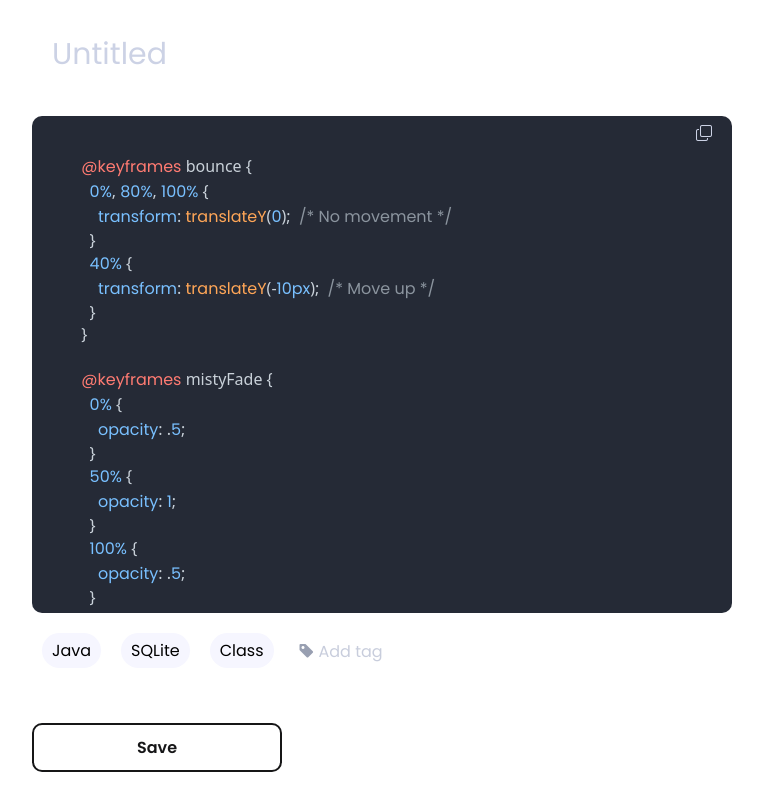
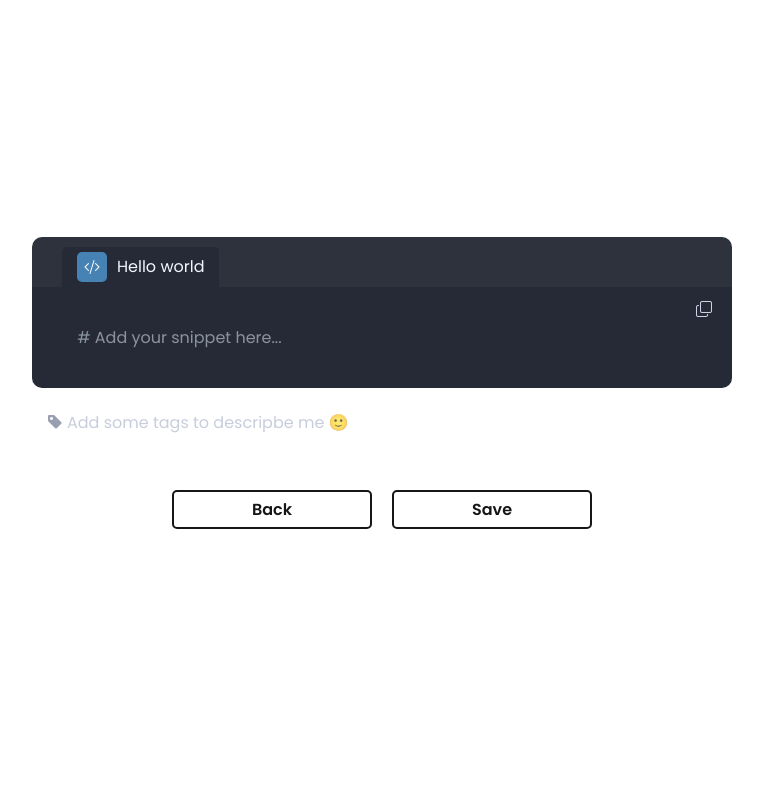
Before and after one commit to VeronGoggans/SnipVault, a website: page text.html in a window 1280 px wide. Shown: the whole page, without its empty margins (258-1021 px from the left). Drawn offline with nearby package versions, Linux system fonts and the light colour scheme.

Commit message:
Worked on the add/update snippet page design

```diff
--- /dev/null
+++ b/public/css/snippet.css
@@ -0,0 +1,213 @@
+.editor {
+  border-radius: 10px;
+}
+
+
+.snippet-name-bar {
+  background-color: #2e323c;
+  min-height: 50px;
+  border-radius: 10px 10px 0 0;
+  display: flex;
+  align-items: end;
+  column-gap: 10px  ;
+  padding-left: 30px;
+}
+
+.snippet-name-bar .snippet-name-box {
+  user-select: none;
+  padding: 0 15px;
+  height: 40px;
+  border-radius: 5px 5px 0 0;
+  background-color: #252a36;
+  color: aliceblue;
+  display: flex;
+  align-items: center;
+}
+
+.snippet-name-bar .add-new-snippet-tab {
+  user-select: none;
+  height: 30px;
+  width: 30px;
+  background-color: #252a36;
+  border-radius: 5px;
+  margin-bottom: 5px;
+  color: aliceblue;
+  display: flex;
+  justify-content: center;
+  align-items: center;
+  cursor: pointer;
+}
+
+.snippet-name-box span {
+  outline: none;
+}
+
+.snippet-name-box i {
+  width: 30px;
+  height: 30px;
+  border-radius: 5px;
+  background-color: steelblue;
+  color: #fff;
+  display: flex;
+  justify-content: center;
+  align-items: center;
+  margin-right: 10px;
+}
+.snippet-tags-input {
+  background-color: #e7edff;
+  outline: none;
+  border: none;
+  height: 50px;
+  border-radius: 40px;
+  width: 300px;
+
+}
+
+.snippet-page {
+  position: absolute;
+  top: 0;
+  opacity: 0;
+  scale: 0;
+  transform: translateY(30%);
+  width: 100%;
+  height: 100dvh;
+  display: flex;
+  background-color: #fff;
+  transition: .2s;
+}
+
+.center {
+  padding: 40px 0;
+  width: 700px;
+  margin: 0 auto;
+  min-height: calc(100dvh - 80px);
+  display: flex;
+  background-color: #fff;
+  flex-direction: column;
+  justify-content: center;
+}
+
+.create-snippet-btn,
+.back-btn {
+  position: absolute;
+  top: 20px;
+  cursor: pointer;
+  border: none;
+  padding: 5px 0;
+  background-color: transparent;
+  border-radius: 5px;
+  color: #2f3773;
+  font-weight: 600;
+  transition: 200ms;
+}
+
+.create-snippet-btn {
+  right: 20px;
+  width: 150px;
+  font-size: 16px;
+}
+
+.back-btn {
+  width: 40px;
+  font-size: 20px;
+  left: 20px;
+}
+
+.create-snippet-btn:hover,
+.back-btn:hover {
+  background-color: #f6f5ff;
+}
+
+.create-snippet-btn:active,
+.back-btn:active {
+  scale: 1.05;
+}
+
+pre {
+  position: relative;
+  margin-bottom: 0;
+  display: flex;
+  justify-content: center;
+  max-width: 700px;
+}
+
+pre #copy-btn {
+  right: 20px;
+}
+
+pre #expand-btn {
+  right: 60px;
+}
+
+pre i {
+  user-select: none;
+  position: absolute;
+  top: 10px;
+  color: #ccd2e5;
+  cursor: pointer;
+  transition: 100ms;
+}
+
+pre i:hover {
+  scale: 1.2;
+}
+
+code {
+  color: #fff;
+  border-radius: 0 0 10px 10px;
+  outline: none;
+}
+
+pre i:active {
+  scale: 1.4;
+}
+
+code::-webkit-scrollbar {
+  display: none;
+}
+
+.add-tag-container {
+  position: relative;
+  margin-left: 10px;
+}
+
+.add-tag-container i {
+  position: absolute;
+  top: 2px;
+  left: 5px;
+  font-size: 16px;
+  color: #989fb1;
+}
+
+.add-tag-container input {
+  outline: none;
+  height: 100%;
+  border: none;
+  width: 300px;
+  padding-left: 25px;
+  font-size: 16px;
+}
+
+.add-tag-container input::placeholder {
+  color: #b3bacfb8;
+}
+
+.snippet-page .tags {
+  padding: 20px 0;
+  display: flex;
+  flex-wrap: wrap;
+  justify-content: center;
+  row-gap: 20px;
+}
+
+.buttons-container {
+  display: flex;
+  justify-content: center;
+}
+
+.tag {
+    margin: 0 10px;
+    background-color: #f6f6ff;
+    padding: 5px 10px;
+    border-radius: 30px;
+}
--- a/public/css/styles.css
+++ b/public/css/styles.css
@@ -28,7 +28,7 @@ body {
 }
 
 
-.wrapper {
+.home-page {
   display: flex;
   flex-direction: column;
 }
--- a/public/javascript/controller.js
+++ b/public/javascript/controller.js
@@ -1,10 +1,11 @@
 import { Model } from "./model.js"
-import { View } from "./view.js";
+import { HomeView } from "./view.js";
+
 
 class Controller {
     constructor() {
         this.model = new Model();
-        this.view = new View();
+        this.view = new HomeView();
     }
 }
 
--- a/public/javascript/model.js
+++ b/public/javascript/model.js
@@ -1,5 +1,6 @@
 export class Model {
     constructor() {
+
 
     }
 
--- a/text.html
+++ b/text.html
@@ -20,22 +20,48 @@
 
   * {
     font-family: Poppins;
+    margin: 0;
   }
 
-  .snippet-name-input {
-    font-size: 30px;
-    padding-left: 20px;
-    outline: none;
-    border: none;
-    height: 50px;
-    width: 100%;
-    margin: 20px 0;
-    color: #2f3773;
+  body {
+    height: 100dvh;
   }
 
-  .snippet-name-input::placeholder {
-    color: #ccd2e5;
+  .snippet-name-bar {
+    background-color: #2e323c;
+    min-height: 50px;
+    border-radius: 10px 10px 0 0;
+    display: flex;
+    align-items: end;
+    padding-left: 30px;
   }
+
+  .snippet-name-bar .snippet-name-box {
+    padding: 0 15px;
+    height: 40px;
+    border-radius: 5px 5px 0 0;
+    background-color: #252a36;
+    color: aliceblue;
+    display: flex;
+    align-items: center;
+  }
+
+  .snippet-name-box span {
+    outline: none;
+  }
+
+  .snippet-name-box i {
+    width: 30px;
+    height: 30px;
+    border-radius: 5px;
+    background-color: steelblue;
+    color: #fff;
+    display: flex;
+    justify-content: center;
+    align-items: center;
+    margin-right: 10px;
+  }
+
 
   .snippet-tags-input {
     background-color: #e7edff;
@@ -44,34 +70,42 @@
     height: 50px;
     border-radius: 40px;
     width: 300px;
-
   }
 
-  .center {
+  .snippet-page {
+    padding: 40px 0;
     width: 700px;
     margin: 0 auto;
+    min-height: calc(100dvh - 80px);
+    display: flex;
+    flex-direction: column;
+    justify-content: center;
   }
 
-  .create-snippet-btn {
+
+  .create-snippet-btn,
+  .back-btn {
     cursor: pointer;
     border: 2px solid #161617;
-  width: 250px;
-  padding: 10px 0;
+    width: 200px;
+    padding: 5px 0;
     background-color: transparent;
-  border-radius: 10px;
+    border-radius: 5px;
     color: #161617;
     font-weight: 600;
     font-size: 16px;
-  margin: 5% auto;
+    margin: 5% 10px;
     transition: 200ms;
 }
 
-.create-snippet-btn:hover {
+.create-snippet-btn:hover,
+.back-btn:hover {
   background-color: #161617;
   color: #fff;
 }
 
-.create-snippet-btn:active {
+.create-snippet-btn:active,
+.back-btn:active {
   scale: 1.05;
 }
 
@@ -85,20 +119,26 @@ pre {
 
 pre i {
   position: absolute;
-  top: 5px;
+  top: 10px;
   right: 20px;
   color: #ccd2e5;
   cursor: pointer;
+  transition: 100ms;
+}
+code {
+  outline: none;
+}
+
+pre i:hover {
+  scale: 1.2;
+}
+
+pre i:active {
+  scale: 1.4;
 }
 
 code::-webkit-scrollbar {
-  width: 8px;
-  background-color: transparent;
-}
-
-code::-webkit-scrollbar-thumb {
-  border-radius: 5px;
-  background-color: #505564;
+  display: none;
 }
 
 .add-tag-container {
@@ -108,7 +148,7 @@ code::-webkit-scrollbar-thumb {
 
 .add-tag-container i {
   position: absolute;
-  top: 6px;
+  top: 2px;
   left: 5px;
   font-size: 16px;
   color: #989fb1;
@@ -118,6 +158,7 @@ code::-webkit-scrollbar-thumb {
   outline: none;
   height: 100%;
   border: none;
+  width: 300px;
   padding-left: 25px;
   font-size: 16px;
 }
@@ -129,6 +170,13 @@ code::-webkit-scrollbar-thumb {
 .tags {
   padding: 20px 0;
   display: flex;
+  flex-wrap: wrap;
+  row-gap: 20px;
+}
+
+.buttons-container {
+  display: flex;
+  justify-content: center;
 }
 
 .tag {
@@ -139,47 +187,32 @@ code::-webkit-scrollbar-thumb {
 }
 </style>
 <body>
-  <div class="center">
-    <input class="snippet-name-input" type="text" placeholder="Untitled">
-    <!-- <input class="snippet-tags-input" type="text" placeholder="Tags"> -->
+  <div class="snippet-page">
 
-    <!-- Je code die je wilt highlighten -->
+    <div class="snippet-name-bar">
+      <div class="snippet-name-box">
+        <i class="bi bi-code-slash"></i>
+        <span class="snippet-name" contenteditable="true">Hello world</span>
+      </div>
+    </div>
+
     <pre>
       <i class="bi bi-copy"></i>
-      <code class="language" style="font-family: system-ui, -apple-system, BlinkMacSystemFont, 'Segoe UI', Roboto, Oxygen, Ubuntu, Cantarell, 'Open Sans', 'Helvetica Neue', sans-serif; border-radius: 10px; background-color: #252a36; width: 700px; max-width: 700px; max-height: 465px; ">
-        @keyframes bounce {
-          0%, 80%, 100% {
-            transform: translateY(0);  /* No movement */
-          }
-          40% {
-            transform: translateY(-10px);  /* Move up */
-          }
-        }
-
-        @keyframes mistyFade {
-          0% {
-            opacity: .5;
-          }
-          50% {
-            opacity: 1;
-          }
-          100% {
-            opacity: .5;
-          }
-        }
+      <code class="language" contenteditable="true" style="font-family: system-ui, -apple-system, BlinkMacSystemFont, 'Segoe UI', Roboto, Oxygen, Ubuntu, Cantarell, 'Open Sans', 'Helvetica Neue', sans-serif; border-radius: 0 0 10px 10px; background-color: #252a36; width: 700px; max-width: 700px; max-height: 465px; ">
+       # Add your snippet here...
     </code></pre>
     <div class="tags">
-      <div class="tag">Java</div>
-      <div class="tag">SQLite</div>
-      <div class="tag">Class</div>
+
       <div class="add-tag-container">
         <i class="bi bi-tag-fill"></i>
-        <input type="text" placeholder="Add tag">
+        <input type="text" placeholder="Add some tags to descripbe me 🙂">
       </div>
 
     </div>
-
+    <div class="buttons-container">
+      <button class="back-btn">Back</button>
       <button class="create-snippet-btn">Save</button>
+    </div>
   </div>
 
 
```
Also changed, not shown: public/css/animations.css (+16 -0 lines), public/css/modal.css (deleted, +0 -58 lines), public/index.html (+4 -51 lines), public/javascript/templates.js (added, +63 -0 lines), public/javascript/util.js (added, +31 -0 lines), public/javascript/view.js (+98 -6 lines). Lines whose indentation alone changed are shown as unchanged.
